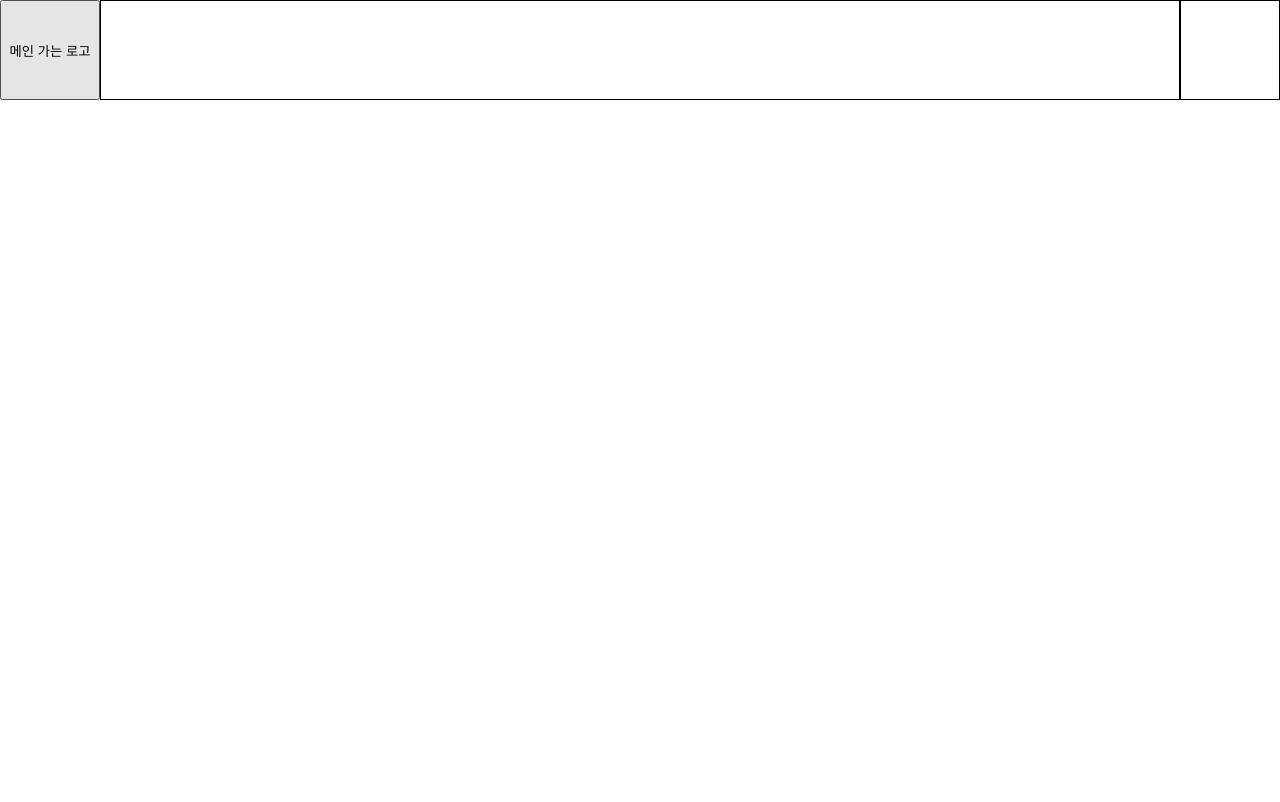
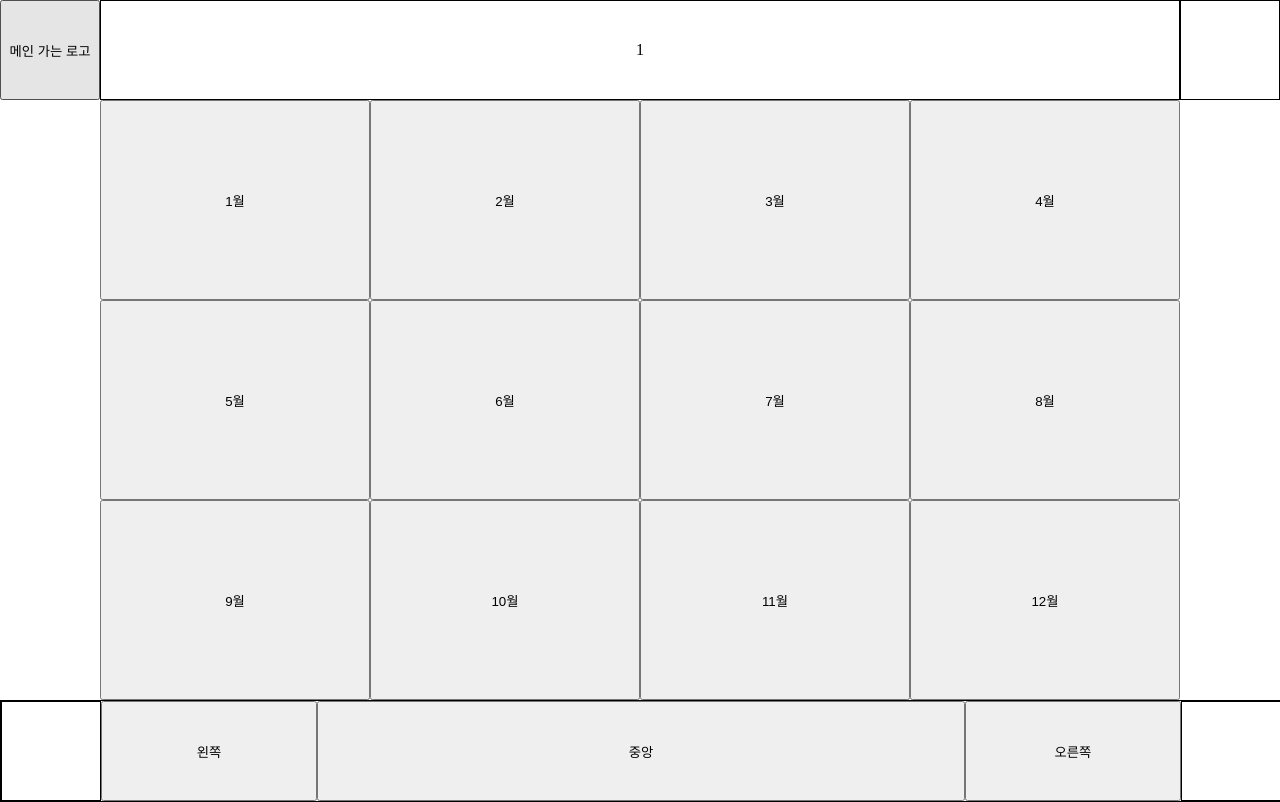
Before and after one commit to cheonaggwi/DayEarly, a React (Vite) app: page /month/1 in a window 1280 px wide. Built offline with nearby package versions, Linux system fonts and the light colour scheme.

Commit message:
monthPageCreate

```diff
--- a/src/MainHome.tsx
+++ b/src/MainHome.tsx
@@ -18,7 +18,7 @@ export default function MainHome() {
 
     let { id } = useParams();
     if (id == null){
-        id = `diary-${DayDatas[3]}`
+        id = `diary-${DayDatas[0]}-${DayDatas[1]}-${DayDatas[2]}`
     }
     let LastPage = id.split("-")
 
@@ -30,15 +30,15 @@ export default function MainHome() {
             <header className='Top'>
                 <div className='그리드용빈칸'></div>
                 <div className={styles['Title']}>제목이 들어갑니다~</div>
-                <button onClick={()=>navigate(`/${LastPage[0]}/${LastPage[1]}`)}>메인 나가는 로고</button>
+                <button onClick={()=>navigate(`/${LastPage[0]}/${LastPage.slice(1).join('-')}`)}>메인 나가는 로고</button>
             </header>
             <main className='MainBox'>
                 <div className={styles['ToDay']}>
                     <button onClick={()=>navigate(`/year/${DayDatas[0]}`)}>{DayDatas[0]}</button>
-                    <button onClick={()=>navigate(`/month/${DayDatas[1]}`)}>{DayDatas[1]}</button>
-                    <button onClick={()=>navigate(`/day/${DayDatas[2]}`)}>{DayDatas[2]}</button>
+                    <button onClick={()=>navigate(`/month/${DayDatas[0]}-${DayDatas[1]}`)}>{DayDatas[1]}</button>
+                    <button onClick={()=>navigate(`/day/${DayDatas[0]}-${DayDatas[1]}-${DayDatas[2]}`)}>{DayDatas[2]}</button>
                 </div>
-                <button onClick={()=>navigate(`/diary/${DayDatas[3]}`)}>오늘의 일기 쓰기</button>
+                <button onClick={()=>navigate(`/diary/${DayDatas[0]}-${DayDatas[1]}-${DayDatas[2]}`)}>오늘의 일기 쓰기</button>
                 <div className={styles['ImportExport']}>
                     <button>불러오기</button>
                     <button>내보내기</button>
--- a/src/MonthPage.tsx
+++ b/src/MonthPage.tsx
@@ -1,21 +1,77 @@
 import { useNavigate, useParams } from "react-router-dom";
+import { useState } from "react";
+
+import styles from './cssfile/MonthPage.module.css';
+
+function ToDayWhat(){
+    const today = new Date();
+    const year = today.getFullYear();
+    const month = String(today.getMonth() + 1).padStart(2, "0");
+    const day = String(today.getDate()).padStart(2, "0");
+
+    const dateNumber = Number(`${year}${month}${day}`);
+    return [year, month, day, dateNumber];
+}
 
 export default function MonthPage() {
 
-    const { id } = useParams();
+    const DayDatas: (String | number)[] = ToDayWhat()
+
+    let { id } = useParams();
+    if (id == null){
+        id = `${DayDatas[0]}-1`
+    }
+    let LastPage = id.split("-")
+    if (LastPage.length < 2){
+        LastPage[1] = String(DayDatas[1]);
+    }
+
+    const [directYear , setDirectYear] = useState<number>(Number(LastPage[0]));
+    const [directMonth , setDirectMonth] = useState<number>(Number(LastPage[1]));
 
     const navigate = useNavigate();
+
+    function handleDirectYear(newYear:number){
+        setDirectYear(newYear);
+        navigate(`/month/${newYear}-${directMonth}`, { replace: true });
+    }
+
+    function handleDirectMonth(newMonth:number){
+        if(directMonth == newMonth){
+            navigate(`/day/${directYear}-${newMonth}-1`)
+        }
+        else{
+            setDirectMonth(newMonth);
+            navigate(`/month/${directYear}-${newMonth}`, { replace: true });
+        }
+    }
+
+    let buttonList = [];
+    for(let i=0;i<12;i++){
+        buttonList.push(
+            <button className="Buttons" onClick={()=>handleDirectMonth(i+1)} key={i}>{i+1}월</button>
+        );
+    }
 
     return (
         <div className='MainBoxGrid'>
             <header className='Top'>
-                <button onClick={()=>navigate(`/main/month-${id}`)}>메인 가는 로고</button>
-                <div className='그리드용빈칸'></div>
+                <button onClick={()=>navigate(`/main/month-${LastPage.slice(0).join('-')}`)}>메인 가는 로고</button>
+                <div className={styles['Title']}>{directYear}</div>
                 <div className='그리드용빈칸'></div>
             </header>
-            <main className='MainBox'>
+            <main className={`MainBox ${styles['MainGrid']}`}>
+                {buttonList}
             </main>
-            <footer className='Bottom'></footer>
+            <footer className='Bottom'>
+                <div className={styles['BottomGrid']}>
+                <div className='그리드용빈칸'></div>
+                <button onClick={()=>handleDirectYear(directYear-1)}>왼쪽</button>
+                <button onClick={()=>navigate(`/year/${directYear}`)}>중앙</button>
+                <button onClick={()=>handleDirectYear(directYear+1)}>오른쪽</button>
+                <div className='그리드용빈칸'></div>
+                </div>
+            </footer>
         </ div>
     );
 }
--- a/src/YearPage.tsx
+++ b/src/YearPage.tsx
@@ -2,6 +2,16 @@ import { useNavigate, useParams } from "react-router-dom";
 import { useState } from "react";
 
 import styles from './cssfile/YearPage.module.css';
+
+function ToDayWhat(){
+    const today = new Date();
+    const year = today.getFullYear();
+    const month = String(today.getMonth() + 1).padStart(2, "0");
+    const day = String(today.getDate()).padStart(2, "0");
+
+    const dateNumber = Number(`${year}${month}${day}`);
+    return [year, month, day, dateNumber];
+}
 
 const ButtonCssList = [
     {fontSize: '12.5px',
@@ -24,6 +34,8 @@ const ButtonCssList = [
     top: '110%'}]
 
 export default function YearPage() {
+
+    const DayDatas: (String | number)[] = ToDayWhat()
 
     const { id } = useParams();
     const [directYear , setDirectYear] = useState<number>(Number(id));
@@ -57,6 +69,8 @@ export default function YearPage() {
             setDirectYear(directYear+newYear);
         }, 300);
 
+        navigate(`/year/${directYear+newYear}`, { replace: true });
+
         return newYear;
     };
 
@@ -73,7 +87,7 @@ export default function YearPage() {
                     <button className={`${styles.YearButtonSleep} Buttons`} data-position='1'>{String(directYear-3)}</button>
                     <button className={`${styles.YearButtonSmall} Buttons`} data-position='2' onClick={()=>handleDirectYear(-2)}>{String(directYear-2)}</button>
                     <button className={`${styles.YearButtonMidle} Buttons`} data-position='3' onClick={()=>handleDirectYear(-1)}>{String(directYear-1)}</button>
-                    <button className={`${styles.YearButtonBig} Buttons`} data-position='4' onClick={()=>navigate(`/month/${directYear}`)}>{String(directYear)}</button>
+                    <button className={`${styles.YearButtonBig} Buttons`} data-position='4' onClick={()=>navigate(`/month/${directYear}-1`)}>{String(directYear)}</button>
                     <button className={`${styles.YearButtonMidle} Buttons`} data-position='5' onClick={()=>handleDirectYear(1)}>{String(directYear+1)}</button>
                     <button className={`${styles.YearButtonSmall} Buttons`} data-position='6' onClick={()=>handleDirectYear(2)}>{String(directYear+2)}</button>
                     <button className={`${styles.YearButtonSleep} Buttons`} data-position='7'>{String(directYear+3)}</button>
--- /dev/null
+++ b/src/cssfile/MonthPage.module.css
@@ -0,0 +1,17 @@
+.BottomGrid {
+    display: grid;
+    height: 100%;
+    width: 100%;
+    grid-template-columns: 100px 1fr 3fr 1fr 100px;
+}
+
+.MainGrid{
+    grid-template-columns: 1fr 1fr 1fr 1fr;
+    grid-template-rows: 1fr 1fr 1fr;
+}
+
+.Title {
+    display: flex;
+    align-items: center;
+    justify-content: center;
+}
```
